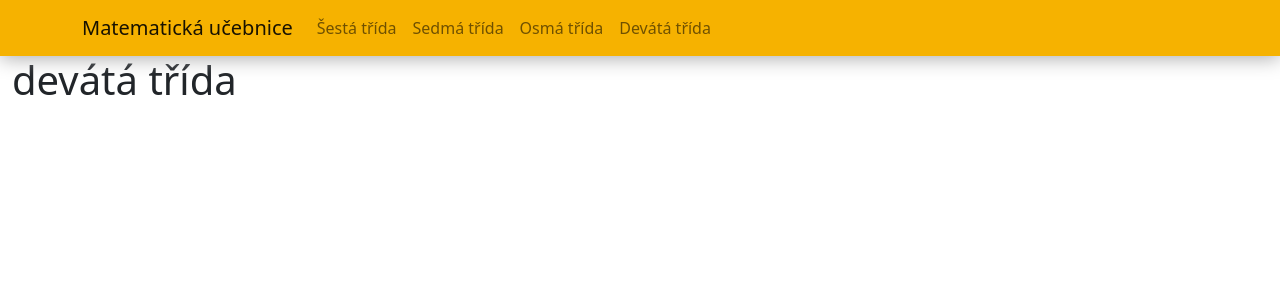
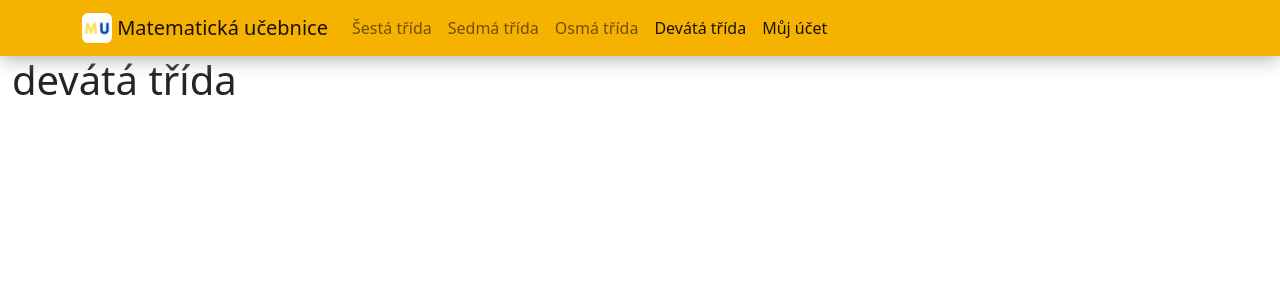
Before and after one commit to gyarab/2022-3e-matematicka_ucebnice, a Next.js app: page /class/ninth in a window 1280 px wide. Shown: the top 300 px of the page. Built offline with nearby package versions, Linux system fonts and the light colour scheme.

Commit message:
lazy loading and navbar img implemented

```diff
--- a/components/nav-bar/NavBar.jsx
+++ b/components/nav-bar/NavBar.jsx
@@ -1,6 +1,8 @@
 import Container from 'react-bootstrap/Container';
 import Nav from 'react-bootstrap/Nav';
 import Navbar from 'react-bootstrap/Navbar';
+import img from '../../public/android-chrome-512x512.png'
+import {useEffect, useState} from "react";
 
 /**
  * NAVIGATOR
@@ -12,23 +14,48 @@ import Navbar from 'react-bootstrap/Navbar';
  * @returns {JSX.Element}
  * @constructor
  */
-const NavBar = ({currentRoute}) => {
+const NavBar = ({activeRoute, imgPath}) => {
     /*
     TODO -> implement marking current route
     TODO -> redesign colors of this navbar (rewrite bootstrap variables)
      */
 
+    const [showImg, setShowImg] = useState(false)
+
+    useEffect(() => {
+        if (typeof window !== 'undefined' && window.innerWidth > 330) {
+            setShowImg(true)
+        }
+    }, [])
+
     return (
         <Navbar bg={"secondary"} expand={"lg"}>
             <Container>
-                <Navbar.Brand href={"/homepage"}>Matematická učebnice</Navbar.Brand>
-                <Navbar.Toggle aria-controls={"basic-navbar-nav"}/>
+                <Navbar.Brand href={"/homepage"}>
+                    {
+                        showImg &&
+                        <>
+                            <img
+                                alt={"app logo"}
+                                src={imgPath}
+                                width={"30"}
+                                height={"30"}
+                                className={"d-inline-block align-top rounded"}
+                            />{' '}
+                        </>
+                    }
+                    Matematická učebnice
+                </Navbar.Brand>
+                <Navbar.Toggle
+                    aria-controls={"basic-navbar-nav"}
+                />
                 <Navbar.Collapse id={"basic-navbar-nav"}>
-                    <Nav className={"me-auto"}>
-                        <Nav.Link href={"/class/sixth"}>Šestá třída</Nav.Link>
-                        <Nav.Link href={"/class/seventh"}>Sedmá třída</Nav.Link>
-                        <Nav.Link href={"/class/eight"}>Osmá třída</Nav.Link>
-                        <Nav.Link href={"/class/ninth"}>Devátá třída</Nav.Link>
+                    <Nav className={"me-auto"} activeKey={activeRoute}>
+                        <Nav.Link href={"/class/sixth"} eventKey={'/class/sixth'}>Šestá třída</Nav.Link>
+                        <Nav.Link href={"/class/seventh"} eventKey={'/class/seventh'}>Sedmá třída</Nav.Link>
+                        <Nav.Link href={"/class/eight"} eventKey={'/class/eight'}>Osmá třída</Nav.Link>
+                        <Nav.Link href={"/class/ninth"} eventKey={'/class/ninth'}>Devátá třída</Nav.Link>
+                        <Nav.Link href={"/user/account"} eventKey={'/class/ninth'}>Můj účet</Nav.Link>
                     </Nav>
                 </Navbar.Collapse>
             </Container>
--- a/pages/class/ninth.jsx
+++ b/pages/class/ninth.jsx
@@ -12,7 +12,10 @@ const NinthClass = (props) => {
                 themeColorDark={colorThemeDark}
             />
             <main>
-                <NavBar />
+                <NavBar
+                    activeRoute={'/class/ninth'}
+                    imgPath={'/android-chrome-512x512.png'}
+                />
                 <div className={'container-fluid'}>
                     <h1>devátá třída</h1>
                 </div>
--- a/pages/class/seventh.jsx
+++ b/pages/class/seventh.jsx
@@ -12,7 +12,10 @@ const SeventhClass = (props) => {
                 themeColorDark={colorThemeDark}
             />
             <main>
-                <NavBar />
+                <NavBar
+                    activeRoute={'/class/seventh'}
+                    imgPath={'/android-chrome-512x512.png'}
+                />
                 <div className={'container-fluid'}>
                     <h1>Sedmá třída</h1>
                 </div>
--- a/pages/class/sixth.jsx
+++ b/pages/class/sixth.jsx
@@ -13,7 +13,10 @@ const SixthClass = () => {
             />
 
             <main>
-                <NavBar />
+                <NavBar
+                    activeRoute={'/class/sixth'}
+                    imgPath={'/android-chrome-512x512.png'}
+                />
                 <div className={'container-fluid'}>
                     <h1>Šestá třída</h1>
                 </div>
```
Also changed, not shown: pages/class/eight.jsx (+19 -6 lines).
